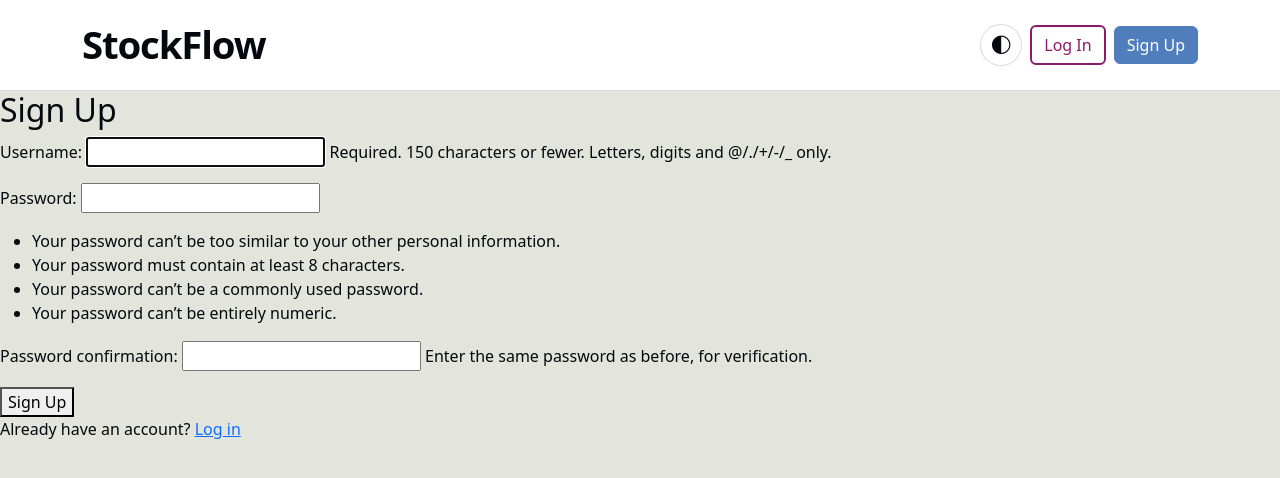
After one commit to ariful-riane/stockflow, a Django app: page /signup/ in a window 1280 px wide. The commit adds this page. Shown: the top 478 px of the page. Run offline with Django 5.2, Linux system fonts and the light colour scheme.

Commit message:
login & signup page setup

```diff
--- a/inventory/templates/inventory/public_base.html
+++ b/inventory/templates/inventory/public_base.html
@@ -86,10 +86,17 @@
                             </button>
                         </div>
                     </div>
+                    {% if user.is_authenticated %}
+                        <span class="me-2">Hi, {{ user.username }}</span>
+                        <form action="{% url 'logout' %}" method="post" class="d-inline">
+                            {% csrf_token %}
+                            <button type="submit" class="btn btn-stockflow-outline">Log Out</button>
+                        </form>
+                    {% else %}
+                        <a href="{% url 'login' %}" class="btn btn-stockflow-outline">Log In</a>
 
-                    <a href="#" class="btn btn-stockflow-outline">Log In</a>
-
-                    <a href="#" class="btn btn-stockflow">Sign Up</a>
+                        <a href="{% url 'signup' %}" class="btn btn-stockflow">Sign Up</a>
+                    {% endif %}
                 </div>
             </div>
         </nav>
--- /dev/null
+++ b/inventory/templates/registration/signup.html
@@ -0,0 +1,10 @@
+{% extends "inventory/public_base.html" %}
+{% block content %}
+<h2>Sign Up</h2>
+<form method="post">
+  {% csrf_token %}
+  {{ form.as_p }}
+  <button type="submit">Sign Up</button>
+</form>
+<p>Already have an account? <a href="{% url 'login' %}">Log in</a></p>
+{% endblock %}
--- a/inventory/views.py
+++ b/inventory/views.py
@@ -1,3 +1,6 @@
+from django.contrib.auth.forms import UserCreationForm
+from django.contrib.auth import login
+from django.contrib.auth.decorators import login_required
 from django.shortcuts import get_object_or_404, redirect, render
 from django.db.models import ProtectedError, Q
 
@@ -7,6 +10,18 @@ from .models import Product, Category
 def index(request):
     return render(request, "inventory/index.html")
 
+def signup(request):
+    if request.method == 'POST':
+        form = UserCreationForm(request.POST)
+        if form.is_valid():
+            user = form.save()
+            login(request, user)
+            return redirect('index')
+    else:
+        form = UserCreationForm()
+    return render(request, 'registration/signup.html', {'form': form})
+
+@login_required
 def product_list(request):
     products = Product.objects.select_related("category").all().order_by("name")
     categories = Category.objects.all().order_by("name")
@@ -39,6 +54,7 @@ def product_list(request):
                    }
                   )
 
+@login_required
 def product_create(request):
     if request.method == "POST":
         form = ProductForm(request.POST)
@@ -52,6 +68,7 @@ def product_create(request):
                     {"form": form}
                 )
 
+@login_required
 def product_edit(request, pk):
     product = get_object_or_404(Product, pk=pk)
     if request.method == "POST":
@@ -70,6 +87,7 @@ def product_edit(request, pk):
                     }
                 )
 
+@login_required
 def product_delete(request, pk):
     product = get_object_or_404(Product, pk=pk)
 
--- a/stockmanager/settings.py
+++ b/stockmanager/settings.py
@@ -126,3 +126,7 @@ MAILERS = {
         'BACKEND': 'django.core.mail.backends.console.EmailBackend',
     },
 }
+
+LOGIN_URL = 'login'
+LOGIN_REDIRECT_URL = 'index'
+LOGOUT_REDIRECT_URL = 'index'
--- a/stockmanager/urls.py
+++ b/stockmanager/urls.py
@@ -15,9 +15,14 @@ Including another URLconf
     2. Add a URL to urlpatterns:  path('blog/', include('blog.urls'))
 """
 from django.contrib import admin
+from django.contrib.auth import views as auth_views
 from django.urls import include, path
+from inventory import views as inventory_views
 
 urlpatterns = [
     path('admin/', admin.site.urls),
     path("", include("inventory.urls")),
+    path('login/', auth_views.LoginView.as_view(template_name='registration/login.html'), name='login'),
+    path('logout/', auth_views.LogoutView.as_view(), name='logout'),
+    path('signup/', inventory_views.signup, name='signup'),
 ]
```
Also changed, not shown: inventory/templates/registration/login.html (added, +10 -0 lines).
